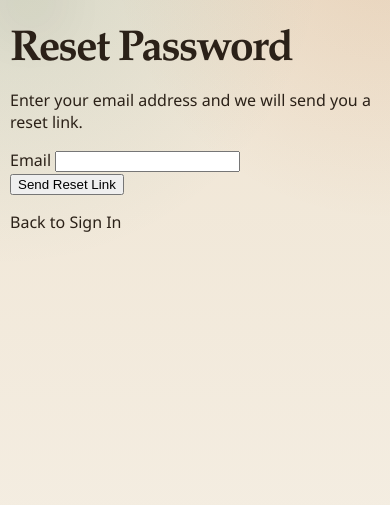
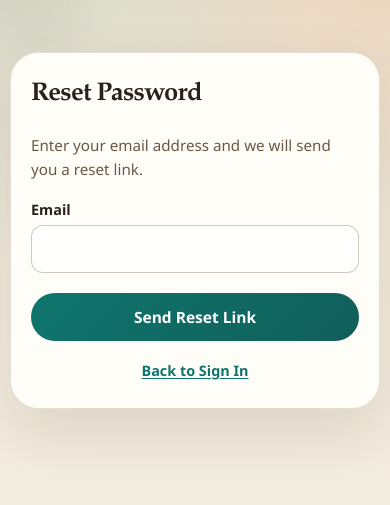
Before and after one commit to erinep/local_budget, a Flask app: page /auth/reset-password in a window 390 px wide. Shown: the part 58-563 px from the top of the page. Run offline with Flask 3, Linux system fonts and the light colour scheme.

Commit message:
feat(auth): Amendment A -- logout button, password reset callback, auth CSS
Gap 1 (step 2): _write_session wraps store_refresh_token in try/except so a
  DB hiccup never blocks login.
Gap 2: base.html shows user email + Sign out link when g.user is set.
Gap 3: /auth/update-password GET/POST route handles the Supabase recovery
  email link. New service functions verify_recovery_token and update_password
  added to app/auth/services.py.
Gap 5: static/styles.css gains auth-card, auth-error, auth-success, btn-primary,
  and site-nav styles; mobile breakpoint hides nav-email below 480px.

Co-Authored-By: Claude Sonnet 4.6 <noreply@anthropic.com>

```diff
--- a/app/auth/routes.py
+++ b/app/auth/routes.py
@@ -28,6 +28,8 @@ from app.auth.services import (
     sign_out,
     sign_up,
     store_refresh_token,
+    update_password,
+    verify_recovery_token,
 )
 
 logger = logging.getLogger(__name__)
@@ -135,6 +137,64 @@ def reset_password():
 
 
 # ---------------------------------------------------------------------------
+# Update password (called from the password-reset email link)
+# ---------------------------------------------------------------------------
+
+@auth_bp.route("/update-password", methods=["GET", "POST"])
+def update_password_view():
+    """Handle the recovery link from Supabase and allow the user to set a new password.
+
+    GET:  Supabase sends ?token_hash=...&type=recovery.  Verify the token,
+          store the access_token in the session for the subsequent POST, and
+          render the update-password form.
+    POST: Read the new password from the form, use the stored access_token to
+          call update_password, then redirect to /auth/login on success.
+    """
+    if request.method == "GET":
+        token_hash = request.args.get("token_hash", "")
+        token_type = request.args.get("type", "")
+
+        if not token_hash or token_type != "recovery":
+            return render_template(
+                "auth/update_password.html",
+                error="Reset link is invalid or has expired.",
+            )
+
+        try:
+            auth_session = verify_recovery_token(token_hash)
+        except AuthError:
+            logger.warning("Password recovery token verification failed.")
+            return render_template(
+                "auth/update_password.html",
+                error="Reset link is invalid or has expired.",
+            )
+
+        # Store the access_token so the POST handler can authenticate with Supabase.
+        # This is a short-lived token used exclusively for the password-update call.
+        session["reset_access_token"] = auth_session.access_token
+        return render_template("auth/update_password.html")
+
+    # POST
+    new_password = request.form.get("new_password", "")
+    access_token = session.get("reset_access_token")
+
+    if not access_token:
+        return redirect(url_for("auth.reset_password"))
+
+    try:
+        update_password(access_token, new_password)
+    except AuthError:
+        logger.warning("Password update failed.")
+        return render_template(
+            "auth/update_password.html",
+            error="Could not update your password. Please request a new reset link.",
+        )
+
+    session.pop("reset_access_token", None)
+    return redirect(url_for("auth.login", message="password_reset"))
+
+
+# ---------------------------------------------------------------------------
 # Helpers
 # ---------------------------------------------------------------------------
 
@@ -148,5 +208,7 @@ def _write_session(auth_session) -> None:
     session["user_id"] = auth_session.user.id
     session["email"] = auth_session.user.email
     session["expires_at"] = auth_session.expires_at.isoformat()
-    # Refresh token stored server-side only (ADR-0006).
-    store_refresh_token(auth_session.user.id, auth_session.refresh_token, auth_session.expires_at)
+    try:
+        store_refresh_token(auth_session.user.id, auth_session.refresh_token, auth_session.expires_at)
+    except Exception:
+        logger.warning("Could not persist refresh token; silent refresh will not be available.")
--- a/static/styles.css
+++ b/static/styles.css
@@ -617,6 +617,182 @@ h3 {
     font-variant-numeric: tabular-nums;
 }
 
+/* ---------------------------------------------------------------------------
+ * Auth pages
+ * --------------------------------------------------------------------------- */
+
+.auth-card {
+    width: min(100%, 420px);
+    margin: 48px auto 0;
+    padding: 36px 32px;
+    background: var(--surface-strong);
+    border: 1px solid var(--border);
+    border-radius: var(--radius-lg);
+    box-shadow: var(--shadow);
+    animation: rise 320ms ease-out both;
+}
+
+.auth-title {
+    margin: 0 0 24px;
+    font-family: "Iowan Old Style", "Palatino Linotype", Georgia, serif;
+    font-size: clamp(1.6rem, 4vw, 2rem);
+    letter-spacing: -0.03em;
+    line-height: 1.1;
+}
+
+.auth-error {
+    margin: 0 0 18px;
+    padding: 12px 14px;
+    border-radius: var(--radius-sm);
+    background: rgba(220, 38, 38, 0.08);
+    border: 1px solid rgba(220, 38, 38, 0.28);
+    color: #b91c1c;
+    font-size: 0.92rem;
+    line-height: 1.5;
+}
+
+.auth-success {
+    margin: 0 0 18px;
+    padding: 12px 14px;
+    border-radius: var(--radius-sm);
+    background: rgba(15, 118, 110, 0.08);
+    border: 1px solid rgba(15, 118, 110, 0.28);
+    color: var(--accent-strong);
+    font-size: 0.92rem;
+    line-height: 1.5;
+}
+
+.auth-hint {
+    margin: 0 0 18px;
+    color: var(--muted);
+    font-size: 0.95rem;
+    line-height: 1.6;
+}
+
+.auth-links {
+    margin: 20px 0 0;
+    font-size: 0.9rem;
+    color: var(--muted);
+    text-align: center;
+}
+
+.auth-links a {
+    color: var(--accent);
+    font-weight: 600;
+    text-decoration: underline;
+    text-underline-offset: 2px;
+}
+
+.auth-links a:hover {
+    color: var(--accent-strong);
+}
+
+.form-group {
+    display: grid;
+    gap: 6px;
+    margin-bottom: 16px;
+    font-weight: 700;
+    font-size: 0.9rem;
+}
+
+.form-group input {
+    width: 100%;
+    padding: 12px 14px;
+    border: 1px solid var(--border-strong);
+    border-radius: var(--radius-sm);
+    background: rgba(255, 255, 255, 0.72);
+    color: var(--text);
+    font: inherit;
+    font-size: 1rem;
+    transition: border-color 160ms ease, box-shadow 160ms ease;
+}
+
+.form-group input:focus {
+    outline: none;
+    border-color: var(--accent);
+    box-shadow: 0 0 0 3px rgba(15, 118, 110, 0.14);
+}
+
+.btn-primary {
+    display: inline-flex;
+    align-items: center;
+    justify-content: center;
+    width: 100%;
+    min-height: 48px;
+    padding: 0 20px;
+    border: 0;
+    border-radius: 999px;
+    background: linear-gradient(135deg, var(--accent), var(--accent-strong));
+    color: white;
+    font: inherit;
+    font-weight: 800;
+    font-size: 0.97rem;
+    cursor: pointer;
+    transition: transform 180ms ease, box-shadow 180ms ease;
+    margin-top: 4px;
+}
+
+.btn-primary:hover {
+    transform: translateY(-1px);
+    box-shadow: 0 10px 24px rgba(15, 118, 110, 0.28);
+}
+
+.btn-primary:active {
+    transform: translateY(0);
+}
+
+/* ---------------------------------------------------------------------------
+ * Site nav (logout button in header)
+ * --------------------------------------------------------------------------- */
+
+.site-nav {
+    display: flex;
+    align-items: center;
+    gap: 16px;
+}
+
+.nav-email {
+    font-size: 0.88rem;
+    color: var(--muted);
+    font-weight: 600;
+    /* Truncate long addresses on small screens */
+    max-width: 200px;
+    overflow: hidden;
+    text-overflow: ellipsis;
+    white-space: nowrap;
+}
+
+.nav-link {
+    display: inline-flex;
+    align-items: center;
+    padding: 8px 16px;
+    border: 1px solid var(--border-strong);
+    border-radius: 999px;
+    background: rgba(255, 255, 255, 0.62);
+    color: var(--text);
+    font-size: 0.88rem;
+    font-weight: 700;
+    transition: background 160ms ease, border-color 160ms ease, transform 160ms ease;
+    white-space: nowrap;
+}
+
+.nav-link:hover {
+    background: white;
+    border-color: rgba(88, 65, 38, 0.38);
+    transform: translateY(-1px);
+}
+
+@media (max-width: 480px) {
+    .nav-email {
+        display: none;
+    }
+
+    .auth-card {
+        padding: 28px 20px;
+        margin-top: 24px;
+    }
+}
+
 @keyframes rise {
     from {
         opacity: 0;
--- a/templates/auth/login.html
+++ b/templates/auth/login.html
@@ -3,6 +3,10 @@
 {% block content %}
 <div class="auth-card">
     <h1 class="auth-title">Sign In</h1>
+
+    {% if request.args.get('message') == 'password_reset' %}
+    <p class="auth-success" role="status">Your password has been updated. Please sign in.</p>
+    {% endif %}
 
     {% if error %}
     <p class="auth-error" role="alert">{{ error }}</p>
--- a/templates/base.html
+++ b/templates/base.html
@@ -13,6 +13,12 @@
                 <span class="brand-mark">BP</span>
                 <span class="brand-text">Budget Parser</span>
             </a>
+            {% if g.user %}
+            <nav class="site-nav">
+                <span class="nav-email">{{ g.user.email }}</span>
+                <a class="nav-link" href="{{ url_for('auth.logout') }}">Sign out</a>
+            </nav>
+            {% endif %}
         </header>
 
         <main class="page-content">
```
Also changed, not shown: app/auth/services.py (+55 -0 lines), templates/auth/update_password.html (added, +29 -0 lines).
